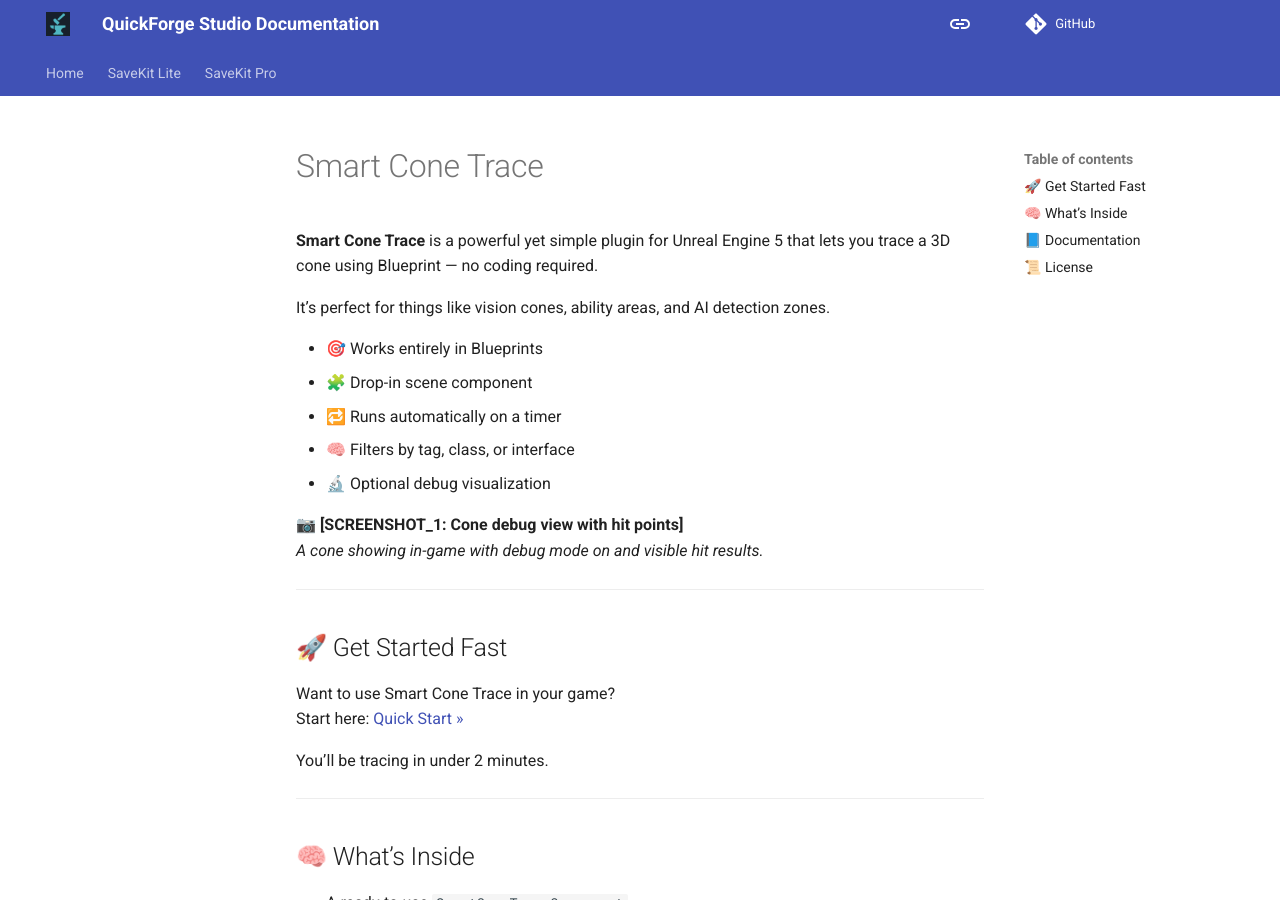
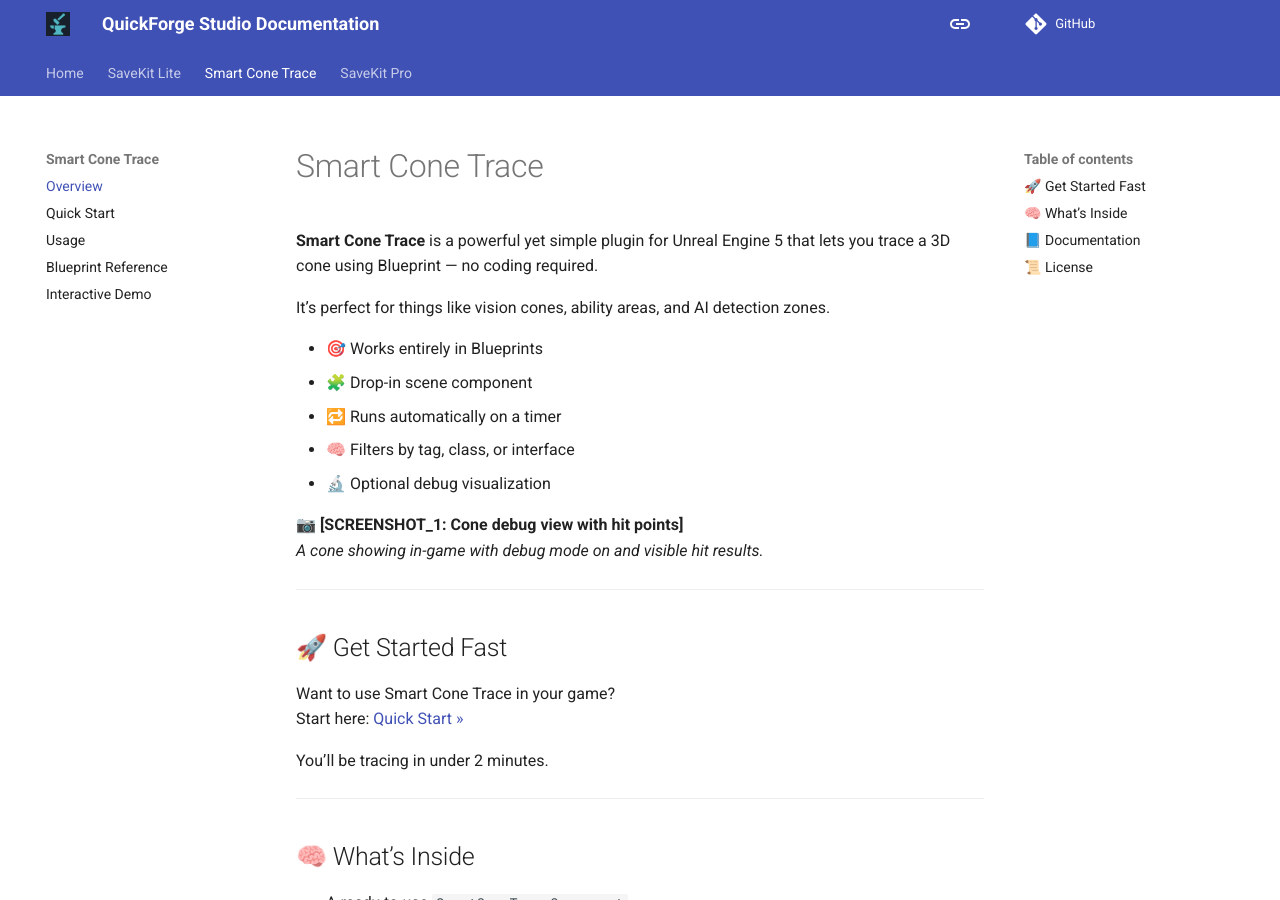
Before and after one commit to george-shilovsky/quickforge-docs, an MkDocs documentation site: the page built from docs/SmartConeTrace/index.md, in a window 1280 px wide and 900 px high. Built offline with MkDocs 1.6.1 and Material for MkDocs 9.7.7, drawn with Linux system fonts in a browser that asks for light colours; comment, search, counter and statistics services are not loaded; some of the changed text lies outside the part shown.

Commit message:
Update mkdocs.yml

```diff
--- a/mkdocs.yml
+++ b/mkdocs.yml
@@ -67,5 +67,11 @@
         - Comparison: SaveKitLite/comparison.md
     - 🧪 Examples:
         - Interactive Demo: SaveKitLite/demo.md
+  - Smart Cone Trace:
+      - Overview: SmartConeTrace/index.md
+      - Quick Start: SmartConeTrace/quick-start.md
+      - Usage: SmartConeTrace/usage.md
+      - Blueprint Reference: SmartConeTrace/reference.md
+      - Interactive Demo: SmartConeTrace/examples.md
   - SaveKit Pro:
       - Overview: SaveKitPro/index.md
```
